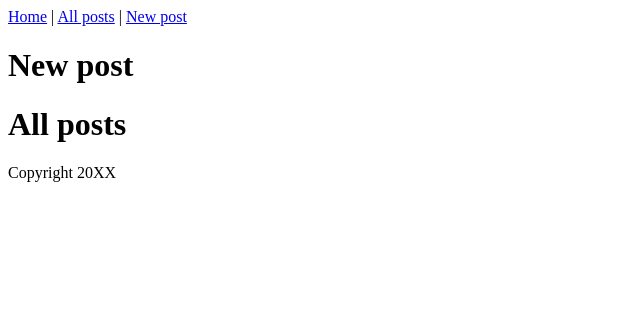
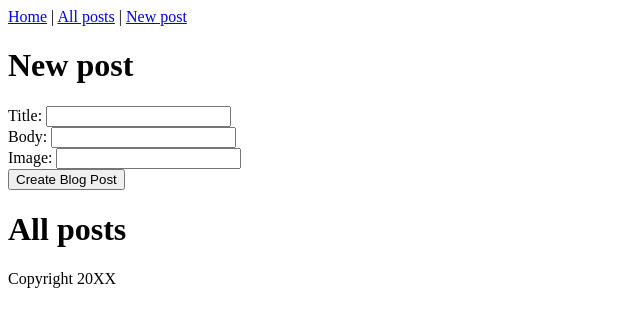
Before and after one commit to saragluck/blog-frontend, a React (Vite) app: page / in a window 1280 px wide. Shown: the top 326 px of the page, without its empty margins (0-640 px from the left). Built offline with nearby package versions, Linux system fonts and the light colour scheme.

Commit message:
Adds new blog post form

```diff
--- a/src/App.jsx
+++ b/src/App.jsx
@@ -7,6 +7,18 @@ function App() {
 
       <div id="posts-new">
         <h1>New post</h1>
+        <form>
+          <div>
+            Title: <input type="text" />
+          </div>
+          <div>
+            Body: <input type="text" />
+          </div>
+          <div>
+            Image: <input type="text" />
+          </div>
+          <button type="submit">Create Blog Post</button>
+        </form>
       </div>
 
       <div id="posts-index">
```
